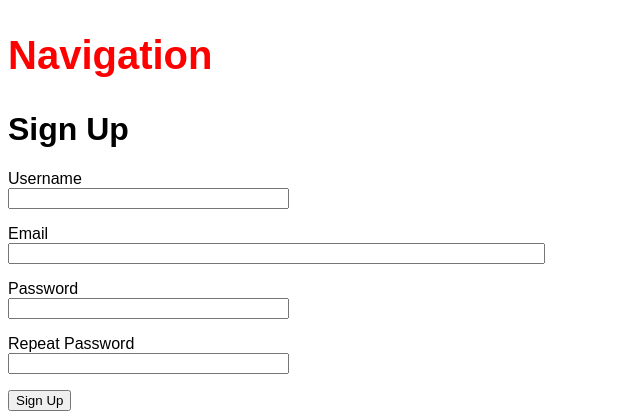
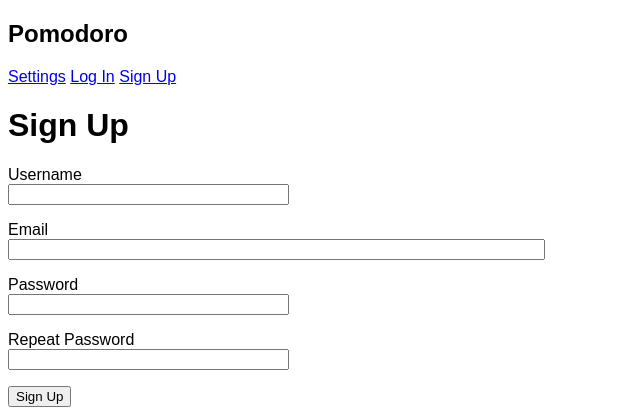
Before and after one commit to victorlomi/Pomodoro, a Flask app: page /signup in a window 1280 px wide. Shown: the top 420 px of the page, without its empty margins (0-640 px from the left). Run offline with Flask 2, Linux system fonts and the light colour scheme.

Commit message:
add html structure for navigation bar

```diff
--- a/app/templates/base.html
+++ b/app/templates/base.html
@@ -8,7 +8,12 @@
 <body>
     {# navigation bar #}
     <nav>
-        <h1 class="nav-title">Navigation</h1>
+        <h1>Pomodoro</h1>
+        <div class="links">
+            <a href="#">Settings</a>
+            <a href="#">Log In</a>
+            <a href="#">Sign Up</a>
+        </div>
     </nav>
     {# flashed messages #}
     {% with messages = get_flashed_messages() %}
```
